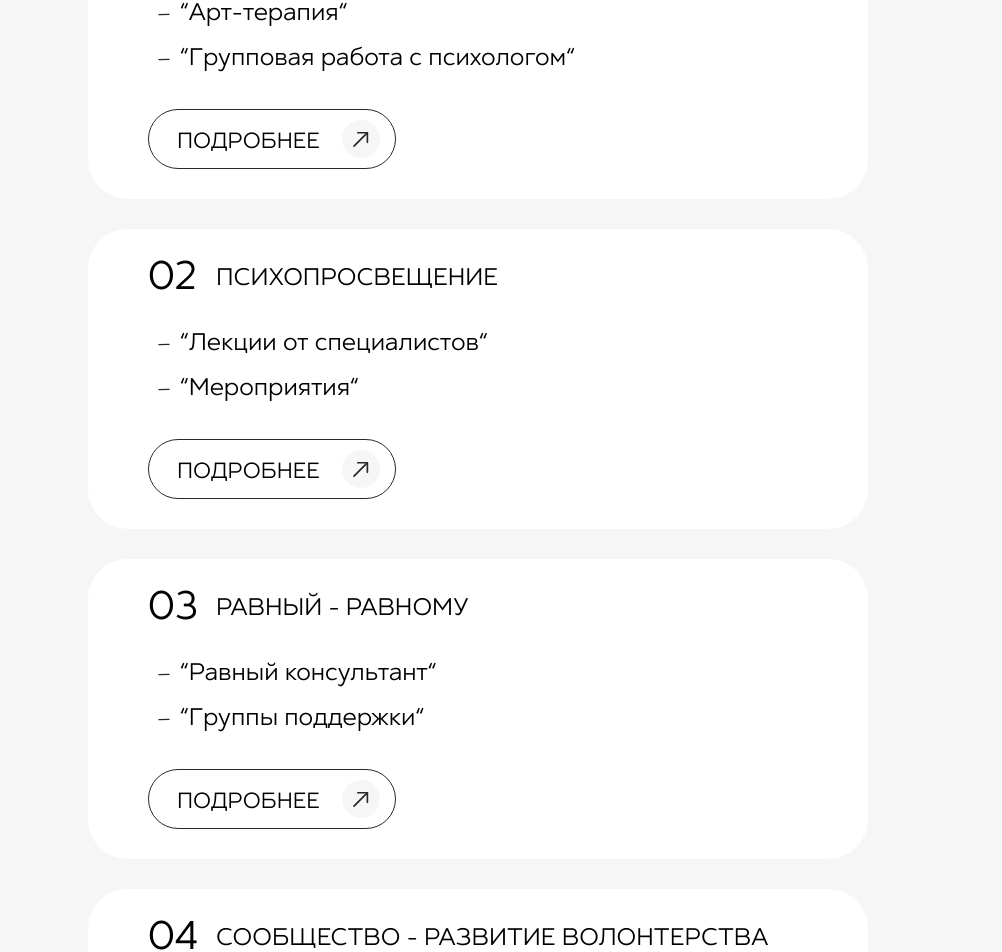
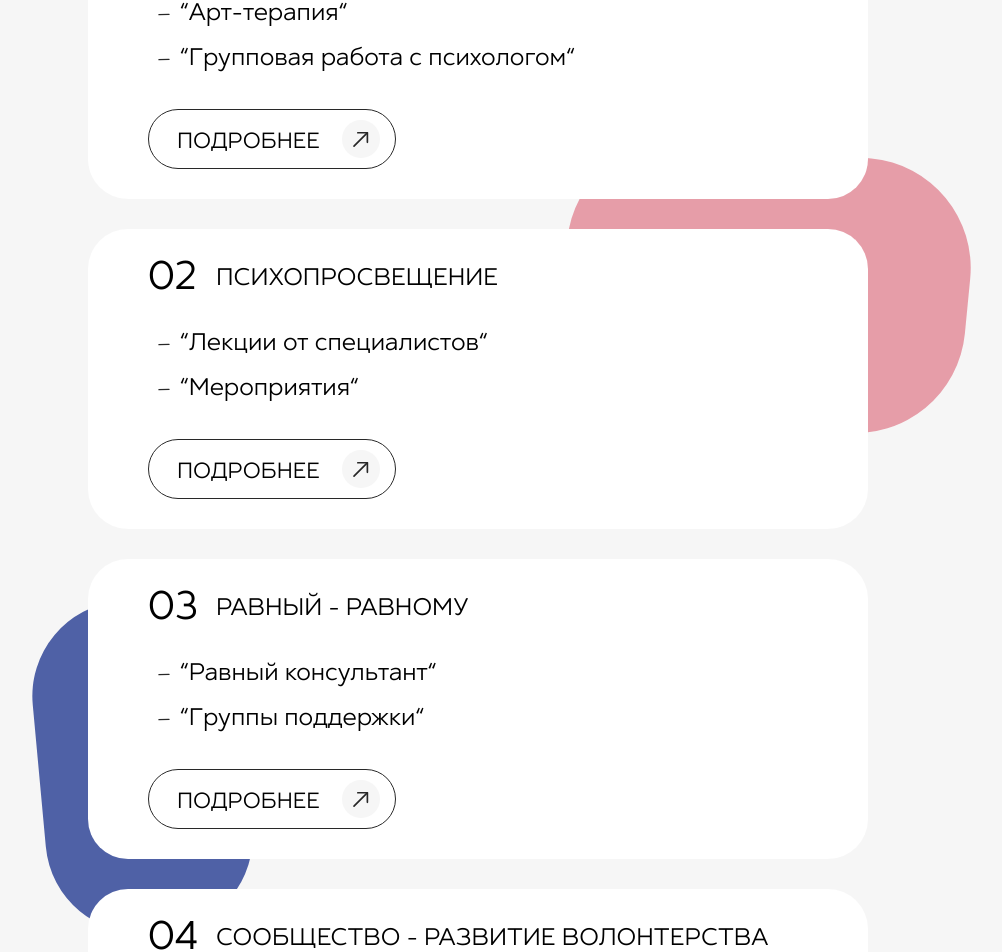
Before and after one commit to thirdmadman/fond-ravnovesie.ru_2023, a Next.js app: page / in a window 1280 px wide. Shown: the part 3895-4847 px from the top of the page, without its empty margins (162-1164 px from the left). Built offline with nearby package versions, Linux system fonts and the light colour scheme.

Commit message:
feat: add background to fond-projects__list

```diff
--- a/src/components/home/SectionPrograms.tsx
+++ b/src/components/home/SectionPrograms.tsx
@@ -58,7 +58,11 @@ export function SectionPrograms() {
           <h3>ПРОЕКТЫ ФОНДА</h3>
           <div className="fond-projects__title-star fond-projects__title-star_small" />
         </div>
-        <div className="fond-projects__list">{getProjectGroupCards()}</div>
+        <div className="fond-projects__list">
+          <div className="fond-projects__background fond-projects__background_blue" />
+          <div className="fond-projects__background fond-projects__background_pink" />
+          {getProjectGroupCards()}
+        </div>
         <div className="fond-projects__list-mobile">
           <ProjectsGroupCardCarousel slides={getProjectGroupCards(true)} />
         </div>
--- a/src/styles/home/sectionPrograms.scss
+++ b/src/styles/home/sectionPrograms.scss
@@ -4,7 +4,6 @@
   margin-bottom: 150px;
   display: flex;
   justify-content: space-between;
-  background: url('../../../public/images/fond-projects-background.svg') no-repeat calc(50% + 418px) 41px;
 
   @media screen and (max-width: $layout-breakpoint-desktop-s) {
     flex-direction: column;
@@ -219,6 +218,62 @@
     width: 100%;
     position: relative;
 
+    &__background {
+      position: absolute;
+      background-repeat: no-repeat;
+      z-index: -1;
+
+      @media screen and (max-width: $layout-breakpoint-mobile-xl) {
+        display: none;
+      }
+
+      &_blue {
+        background: url('/images/fond-projects-background-oval-blue.svg');
+        width: 221px;
+        height: 335px;
+        top: -14px;
+        left: -28px;
+
+        @media screen and (max-width: $layout-breakpoint-desktop-m) {
+          top: 790px;
+        }
+
+        @media screen and (max-width: $layout-breakpoint-desktop-s) {
+          left: -56px;
+        }
+
+        @media screen and (max-width: $layout-breakpoint-tablet-m) {
+          left: -64px;
+        }
+
+        @media screen and (max-width: $layout-breakpoint-tablet-xs) {
+          left: -114px;
+        }
+
+      }
+
+      &_pink {
+        background: url('/images/fond-projects-background-oval-pink.svg');
+        width: 410px;
+        height: 294px;
+        top: 375px;
+        right: -44px;
+
+        @media screen and (max-width: $layout-breakpoint-desktop-s) {
+          top: 331px;
+          right: -103px;
+        }
+
+        @media screen and (max-width: $layout-breakpoint-tablet-m) {
+          right: -95px;
+        }
+
+        @media screen and (max-width: $layout-breakpoint-tablet-xs) {
+          right: -143px;
+        }
+      }
+    }
+
     @media screen and (max-width: $layout-breakpoint-desktop-m) {
       max-width: 668px;
     }
@@ -300,6 +355,7 @@
       flex-direction: column;
       align-items: center;
       gap: 30px;
+      position: relative;
 
       @media screen and (max-width: $layout-breakpoint-mobile-xl) {
         display: none;
```
Also changed, not shown: public/images/fond-projects-background-oval-blue.svg (added), public/images/fond-projects-background-oval-pink.svg (added).
